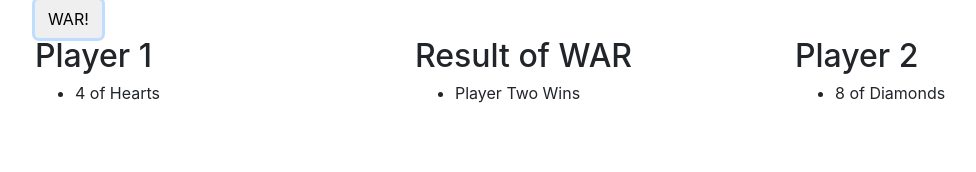
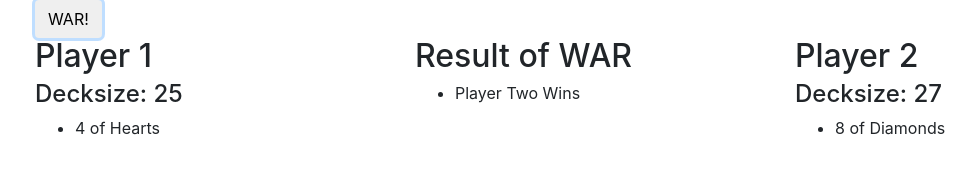
Before and after one commit to langlk/card-deck, a plain HTML site: page war.html in a window 1280 px wide. Both pictures are taken after a click on the button "WAR!". Shown: the whole page, without its empty margins (50-1026 px from the left). Drawn offline with Linux system fonts and the light colour scheme.

Commit message:
Add count to track cards in players hands.

```diff
--- a/js/war.js
+++ b/js/war.js
@@ -73,8 +73,12 @@ $(document).ready(function(){
       playerTwoHand.push(drawCard());
     }
   }
+  $(".deck-one").text(playerOneHand.length);
+  $(".deck-two").text(playerTwoHand.length);
 
   $("#war").click(function() {
     warTurn(playerOneHand, playerTwoHand);
+    $(".deck-one").text(playerOneHand.length);
+    $(".deck-two").text(playerTwoHand.length);
   });
 });
--- a/war.html
+++ b/war.html
@@ -13,6 +13,7 @@
       <div class="row">
         <div class="col-md-4">
           <h2>Player 1</h2>
+          <h4>Decksize: <span class="deck-one"></span></h4>
           <ul class="player1">
 
           </ul>
@@ -25,6 +26,7 @@
         </div>
         <div class="col-md-4">
           <h2>Player 2</h2>
+          <h4>Decksize: <span class="deck-two"></span></h4>
           <ul class="player2">
 
           </ul>
```
